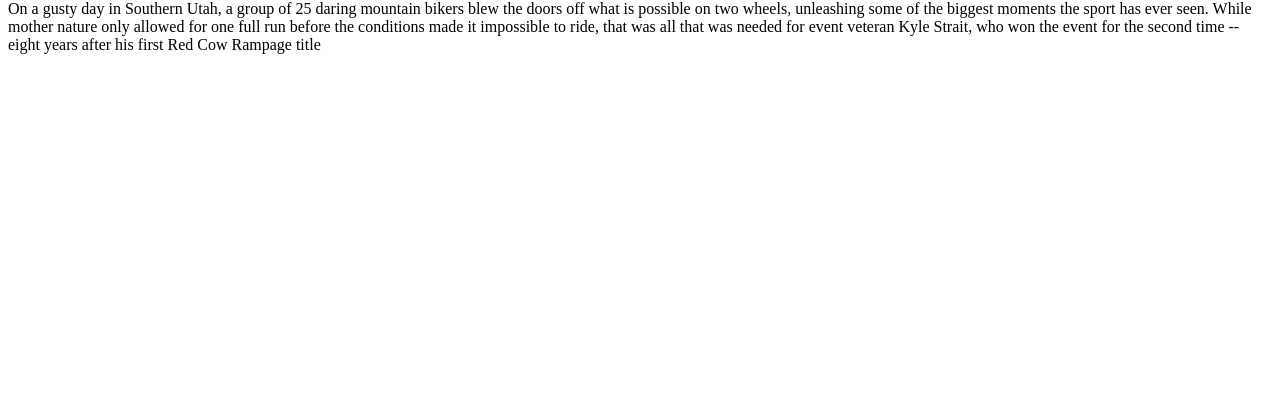
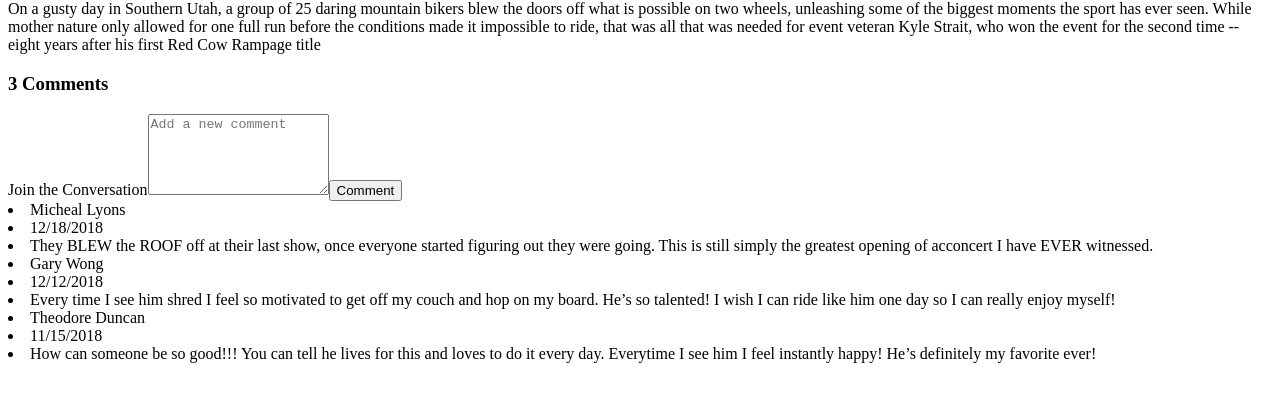
Before and after one commit to K-Kopo/kory-koponen-brainflix, a React (Create React App) app: page / in a window 1280 px wide. Shown: the part 353-754 px from the top of the page. Built offline with nearby package versions, Linux system fonts and the light colour scheme.

Commit message:
video js info loaded

```diff
--- a/src/components/videoplayer/Video.js
+++ b/src/components/videoplayer/Video.js
@@ -1,19 +1,69 @@
+import React from "react";
+// import mohan from "../../assets/Icons/Mohan-muruge.jpg";
 
+const options = { year: "numeric", month: "numeric", day: "numeric" };
 
-
-import React from 'react';
-const options = {  year: 'numeric', month: 'numeric', day: 'numeric' }
 const Video = (props) => {
   return (
     <>
-    <div>
-      <video><source src = {props.video.video}/></video>
-      <h1>{props.video.title}</h1>
-      <h3>By {props.video.channel} {new Date(Number(props.video.timestamp)).toLocaleString("en-US", options)}</h3>
-      <h3>{props.video.views} {props.video.likes}</h3>
-    </div>
-    <p>{props.video.description}</p>
-
+      <div>
+        <video>
+          <source src={props.video.video} />
+        </video>
+        <h1>{props.video.title}</h1>
+        <h3>
+          By {props.video.channel}{" "}
+          {new Date(Number(props.video.timestamp)).toLocaleString(
+            "en-US",
+            options
+          )}
+        </h3>
+        <h3>
+          {props.video.views} {props.video.likes}
+        </h3>
+      </div>
+      <p>{props.video.description}</p>
+      <section class="comments">
+        <h3 class="comments__title">3 Comments</h3>
+        <div class="comments__outerbox">
+          <div class="comments__outerbox__img"></div>
+          <div class="comments__outerbox--box">
+            <form action="submit" id="commentForm">
+              <label for="comment" class="comments__text">
+                Join the Conversation
+              </label>
+              <textarea
+                id="commentText"
+                for="comment"
+                name="commentText"
+                type="reset"
+                rows="5"
+                cols="20"
+                placeholder="Add a new comment"
+              ></textarea>
+              <button type="submit" class="comments__button">
+                Comment
+              </button>
+            </form>
+          </div>
+        </div>
+      </section>
+      <section>
+        {props.video.comments.map((each) => (
+          <div>
+            <div>
+              <li>{each.name}</li>
+              <li>
+                {new Date(Number(each.timestamp)).toLocaleString(
+                  "en-US",
+                  options
+                )}
+              </li>
+            </div>
+            <li>{each.comment}</li>
+          </div>
+        ))}
+      </section>
     </>
   );
 };
```
Also changed, not shown: src/assets/Icons/Mohan-muruge.jpg (added).
